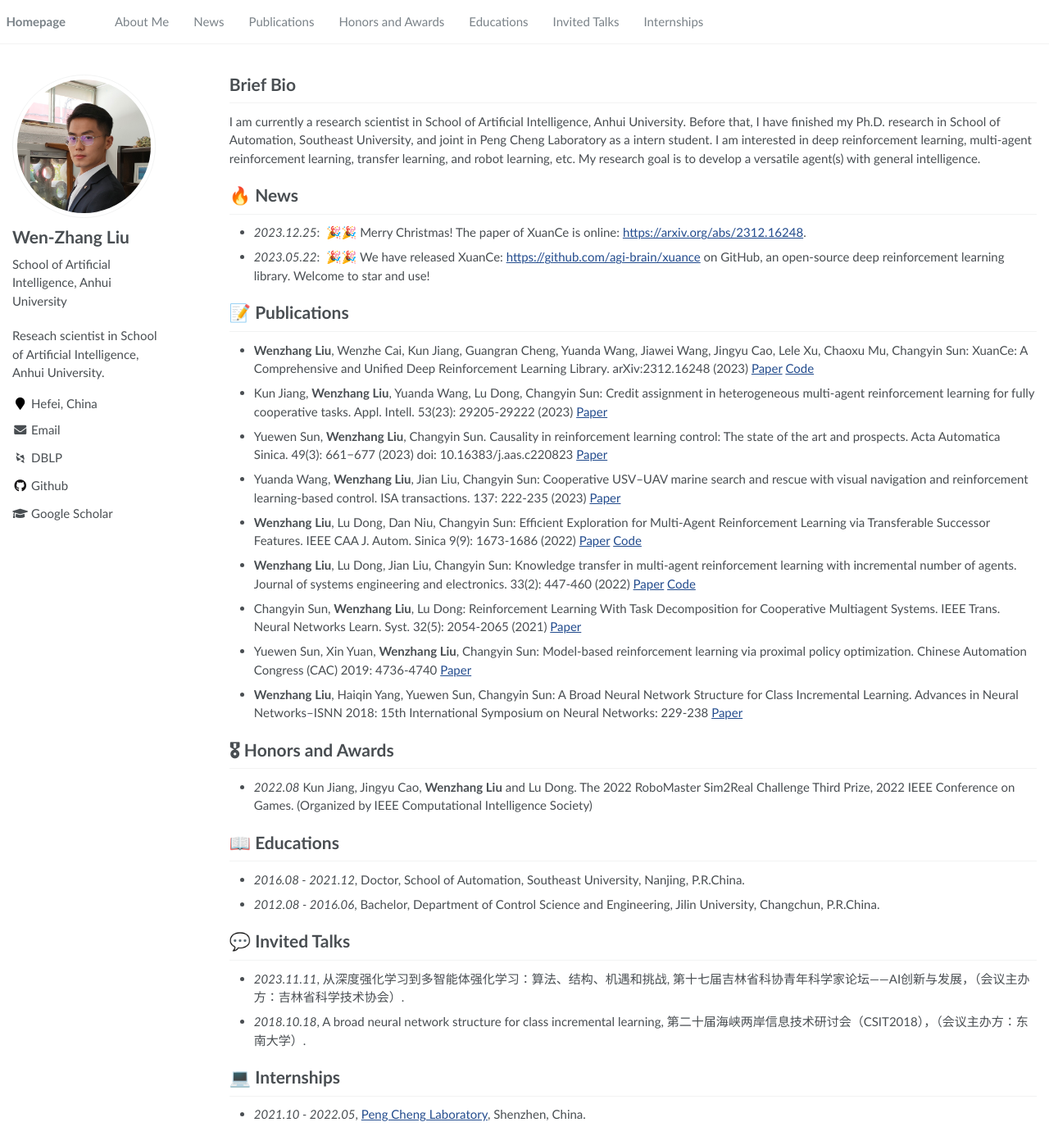
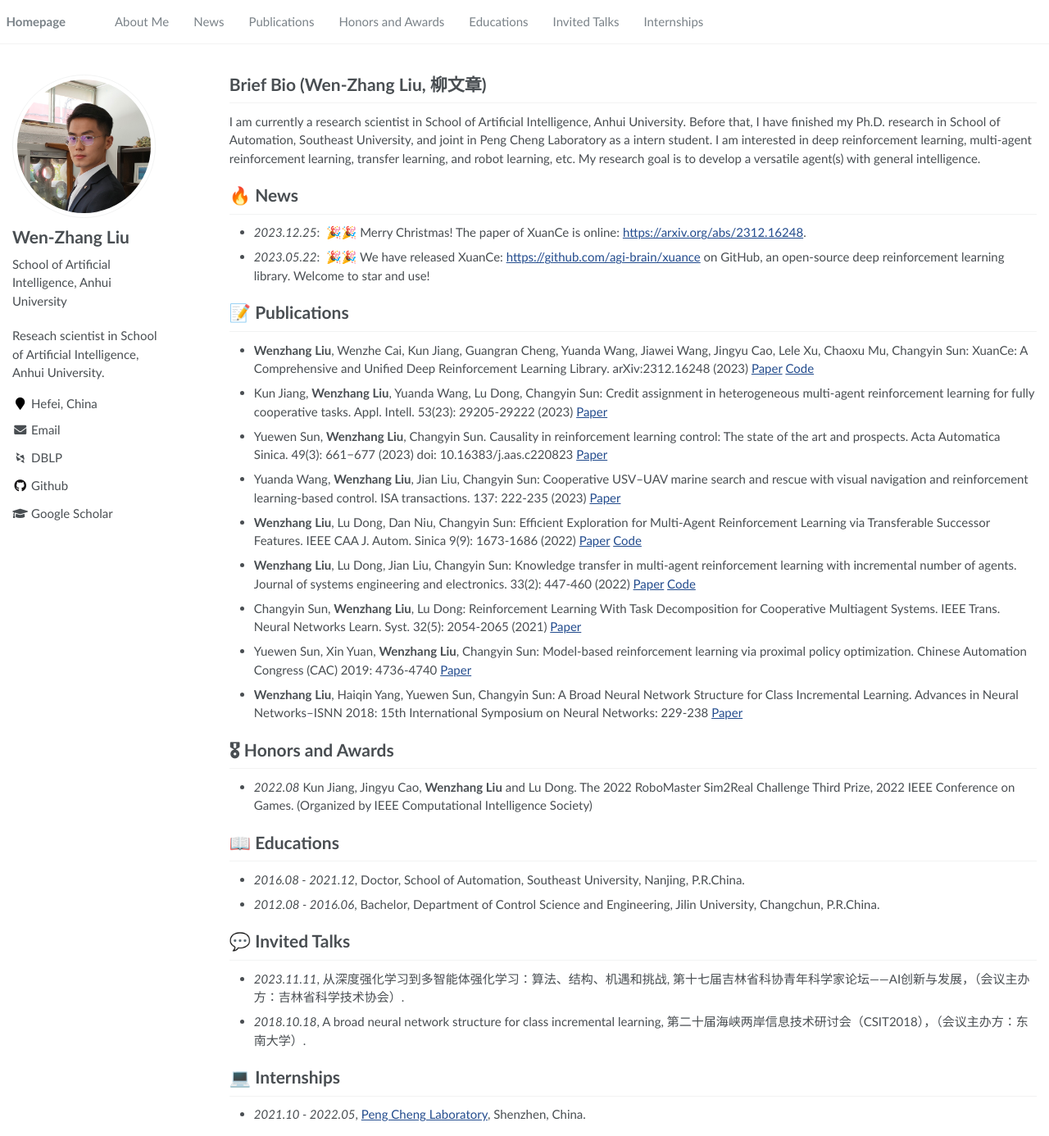
Before and after one commit to wenzhangliu/wenzhangliu.github.io, a Jekyll site: the page built from _pages/about.md, in a window 1280 px wide and 1386 px high. Shown: the whole window at 82% size. Built offline with Jekyll 4.4.1, drawn with Linux system fonts in a browser that asks for light colours; some web fonts are replaced.

Commit message:
add informations

```diff
--- a/_pages/about.md
+++ b/_pages/about.md
@@ -17,7 +17,7 @@ redirect_from:
 
 <span class='anchor' id='about-me'></span>
 
-# Brief Bio
+# Brief Bio (Wen-Zhang Liu, 柳文章)
 
 I am currently a research scientist in School of Artificial Intelligence, Anhui University.
 Before that, I have finished my Ph.D. research in School of Automation, Southeast University,
```
